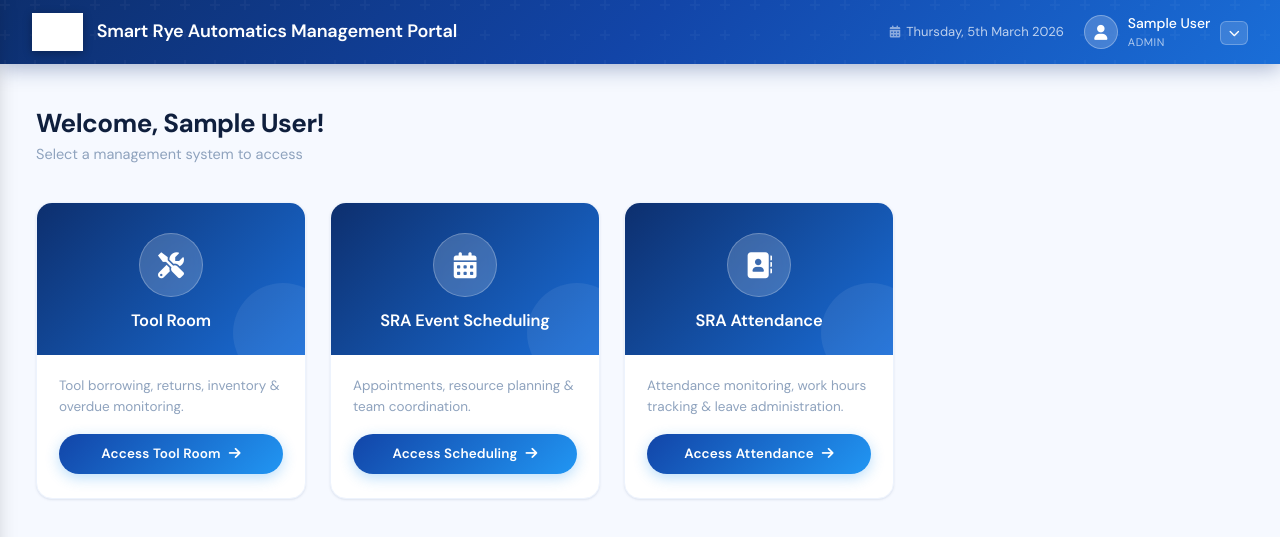
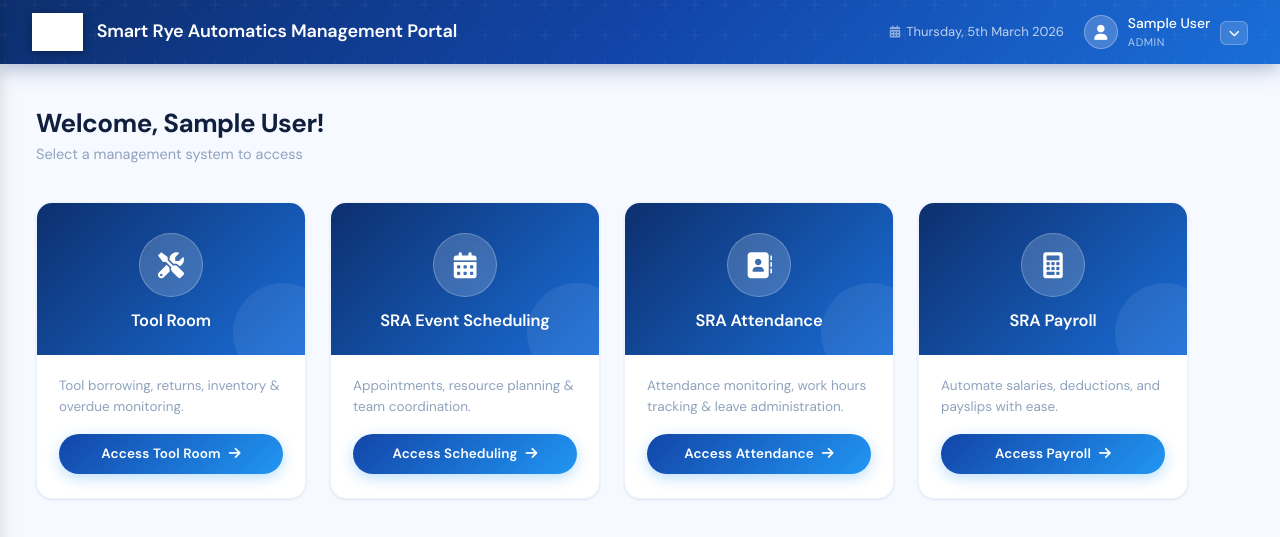
Before and after one commit to giansandrexx/SmartRyeAutomatics, a PHP site: page /portal in a window 1280 px wide. Shown: the top 537 px of the page. Run offline with PHP 8.4, Linux system fonts and the light colour scheme; the visitor is signed in with stand-in values (Sample User, id 1); grey boxes are pictures that could not be loaded.

Commit message:
Update portal.php

```diff
--- a/portal.php
+++ b/portal.php
@@ -130,6 +130,24 @@ if (isset($_GET['logout'])) {
                     </a>
                 </div>
             </div>
+
+            <div class="system-card">
+                <div class="system-card-header">
+                    <div class="system-icon">
+                        <i class="fa fa-calculator"></i>
+                    </div>
+                    <h3>SRA Payroll</h3>
+                </div>
+                <div class="system-card-body">
+                    <p class="system-description">Automate salaries, deductions, and payslips with ease.</p>
+                    <a href="srapayroll/index"
+                       class="system-btn"
+                       data-navigate="srapayroll/index"
+                       data-room-name="SRA Attendance">
+                        Access Payroll <i class="fas fa-arrow-right"></i>
+                    </a>
+                </div>
+            </div>
             <?php endif; ?>
 
         </div>
```
